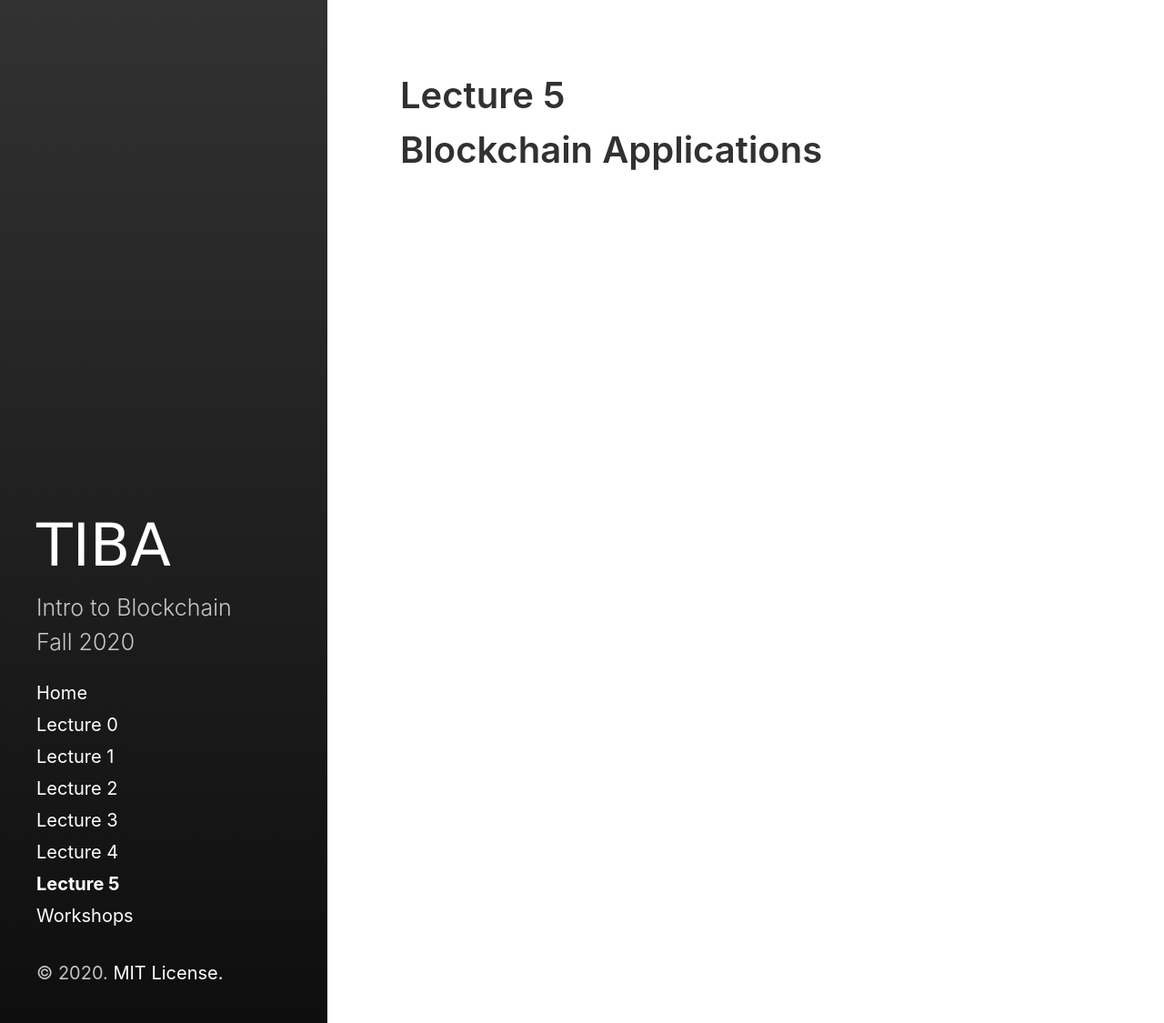
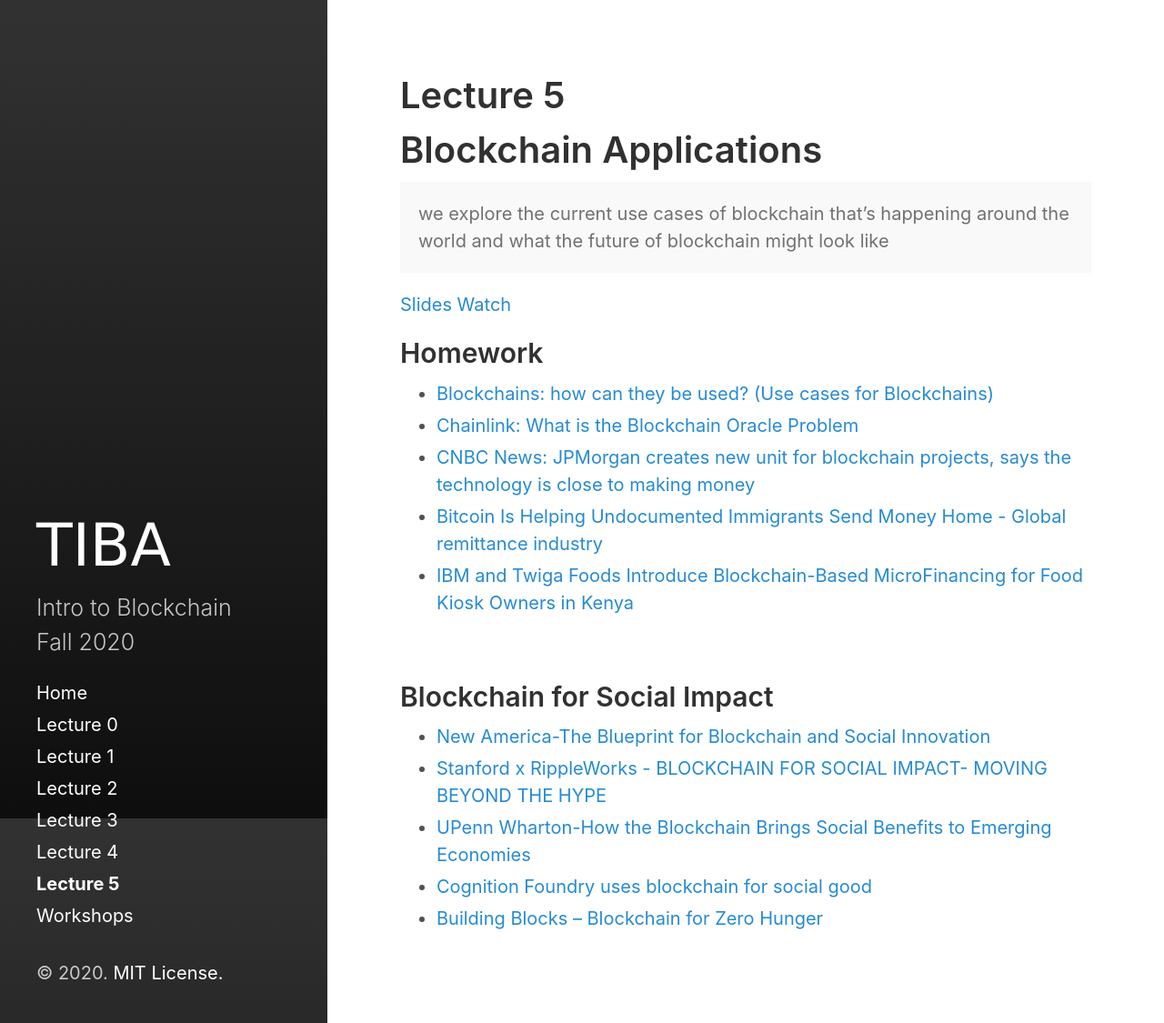
Before and after one commit to SamT6/ItBf20, a Jekyll site: the page built from lecture5.md, in a window 1280 px wide and 1125 px high. Shown: the whole window at 91% size. Built offline with Jekyll 4.4.1, drawn with Linux system fonts in a browser that asks for light colours.

Commit message:
lecture5

```diff
--- a/lecture5.md
+++ b/lecture5.md
@@ -4,3 +4,48 @@ title: Lecture 5
 sidebar_link: true
 description: Blockchain Applications
 ---
+
+<p class="message">
+    we explore the current use cases of blockchain that’s happening around the world and what the future of blockchain might look like
+</p>
+
+<a href="lectures/TIBA_ItB_f20_lec5.pdf">Slides</a>
+<a href="https://youtu.be/4WhDKgzBmpU">Watch</a>
+
+
+## Homework
+* <a href="https://www.youtube.com/watch?v=aQWflNQuP_o&list=WL&index=116">
+Blockchains: how can they be used? (Use cases for Blockchains)
+ </a>
+* <a href="https://blog.chain.link/what-is-the-blockchain-oracle-problem/">
+Chainlink: What is the Blockchain Oracle Problem
+ </a>
+* <a href="https://www.cnbc.com/amp/2020/10/27/jpmorgan-creates-new-unit-for-blockchain-projects-as-it-says-the-technology-is-close-to-making-money.html">
+CNBC News: JPMorgan creates new unit for blockchain projects, says the technology is close to making money
+ </a>
+* <a href="https://decrypt.co/46019/bitcoin-helping-undocumented-immigrants-send-money">
+Bitcoin Is Helping Undocumented Immigrants Send Money Home - Global remittance industry
+ </a>
+* <a href="https://www.ibm.com/blogs/research/2018/04/ibm-twiga-foods/">
+IBM and Twiga Foods Introduce Blockchain-Based MicroFinancing for Food Kiosk Owners in Kenya
+ </a>
+
+<br/>
+
+
+## Blockchain for Social Impact
+* <a href="https://www.newamerica.org/digital-impact-governance-initiative/blockchain-trust-accelerator/reports/blueprint-blockchain-and-social-innovation/">
+New America-The Blueprint for Blockchain and Social Innovation
+ </a>
+* <a href="https://drive.google.com/file/d/19o2BM81ANS3MC1juFIfAidouXphqh1i5/view">
+Stanford x RippleWorks - BLOCKCHAIN FOR SOCIAL IMPACT- MOVING BEYOND THE HYPE
+ </a>
+* <a href="https://knowledge.wharton.upenn.edu/article/blockchain-brings-social-benefits-emerging-economies/">
+UPenn Wharton-How the Blockchain Brings Social Benefits to Emerging Economies
+ </a>
+* <a href="https://www.ibm.com/blogs/business-partners/cognition-foundry-uses-blockchain-for-social-good/">
+Cognition Foundry uses blockchain for social good
+ </a>
+* <a href="https://innovation.wfp.org/project/building-blocks">
+Building Blocks – Blockchain for Zero Hunger
+ </a>
```
Also changed, not shown: workshops.md (+13 -0 lines), 1 other file.
